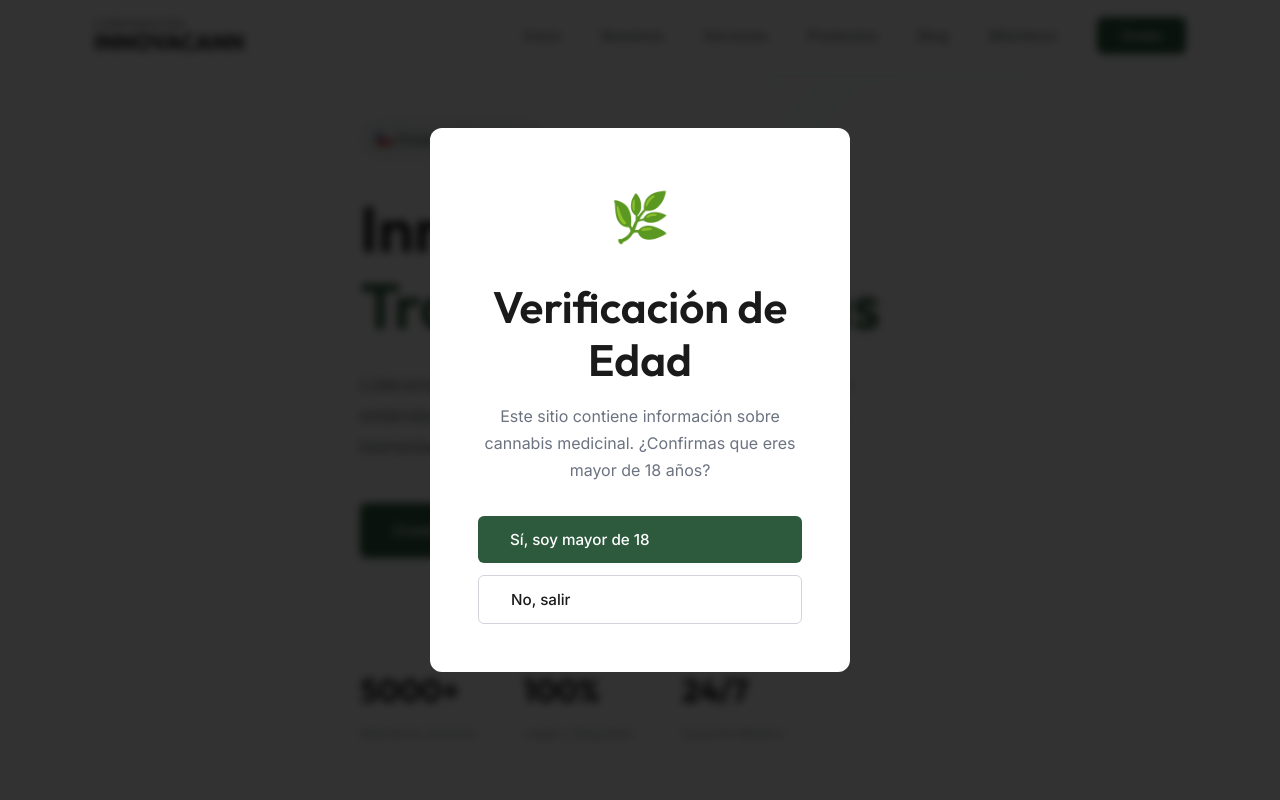
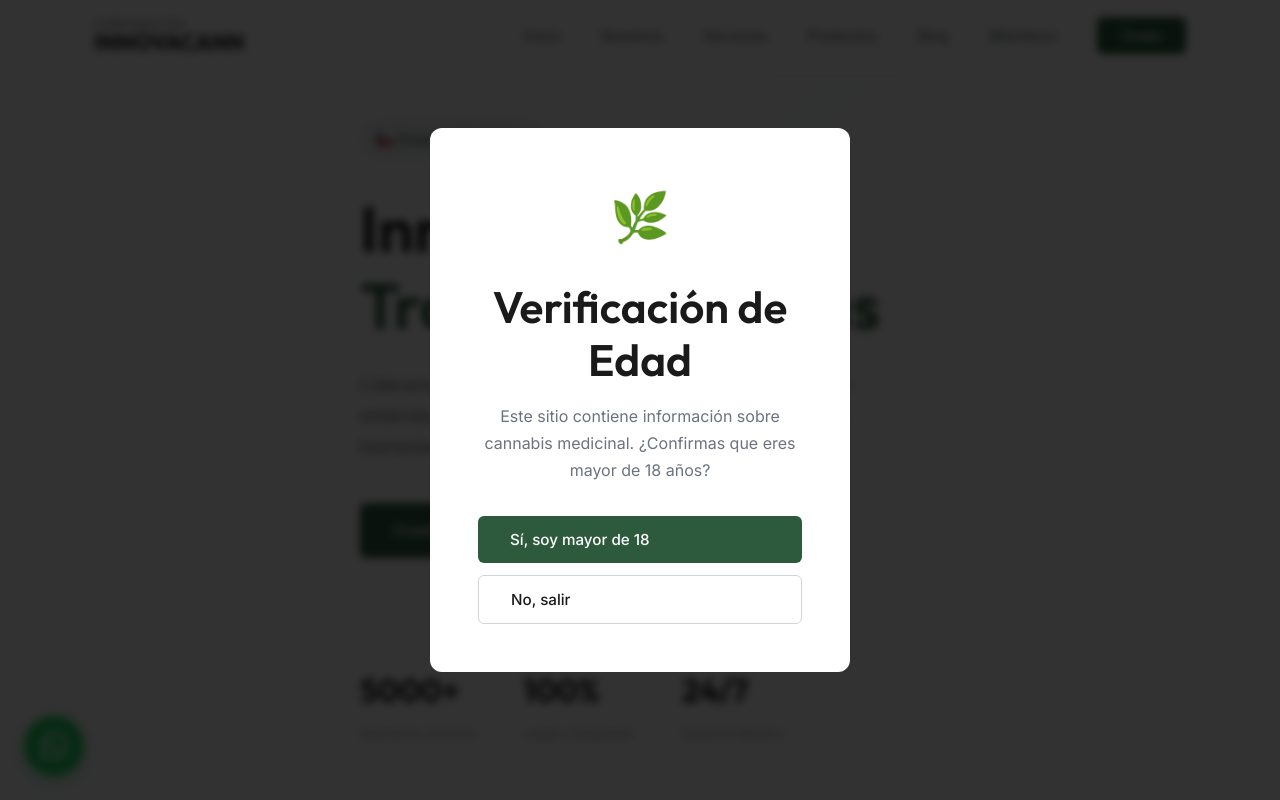
Before and after one commit to corsal2025/innovacann-web, a plain HTML site: page index.html in a window 1280 px wide. Shown: the top 800 px of the page. Drawn offline with Linux system fonts and the light colour scheme.

Commit message:
Add WhatsApp integration with floating button and contact info

```diff
--- a/index.html
+++ b/index.html
@@ -420,7 +420,13 @@
                         </div>
                         <div class="contact-item">
                             <i class="fas fa-phone"></i>
-                            <span>+56 2 2345 6789</span>
+                            <a href="tel:+56978900761" style="color: inherit; text-decoration: none;">+56 9 7890
+                                0761</a>
+                        </div>
+                        <div class="contact-item">
+                            <i class="fab fa-whatsapp" style="color: #25D366;"></i>
+                            <a href="https://wa.me/56978900761?text=Hola,%20me%20interesa%20información%20sobre%20Innovacann"
+                                target="_blank" style="color: inherit; text-decoration: none;">WhatsApp Directo</a>
                         </div>
                         <div class="contact-item">
                             <i class="fas fa-map-marker-alt"></i>
@@ -430,7 +436,8 @@
                     <div class="social-links">
                         <a href="#" class="social-link"><i class="fab fa-instagram"></i></a>
                         <a href="#" class="social-link"><i class="fab fa-facebook"></i></a>
-                        <a href="#" class="social-link"><i class="fab fa-whatsapp"></i></a>
+                        <a href="https://wa.me/56978900761?text=Hola,%20me%20interesa%20información%20sobre%20Innovacann"
+                            target="_blank" class="social-link"><i class="fab fa-whatsapp"></i></a>
                     </div>
                 </div>
                 <div class="contact-hours">
@@ -484,6 +491,33 @@
         </div>
     </footer>
 
+    <!-- Floating WhatsApp Button -->
+    <a href="https://wa.me/56978900761?text=Hola,%20me%20interesa%20información%20sobre%20Innovacann" target="_blank"
+        id="whatsapp-float" style="
+           position: fixed;
+           bottom: 24px;
+           left: 24px;
+           width: 60px;
+           height: 60px;
+           background: #25D366;
+           border-radius: 50%;
+           display: flex;
+           align-items: center;
+           justify-content: center;
+           box-shadow: 0 4px 20px rgba(37, 211, 102, 0.4);
+           z-index: 9998;
+           transition: transform 0.3s, box-shadow 0.3s;
+           text-decoration: none;
+       ">
+        <i class="fab fa-whatsapp" style="color: white; font-size: 32px;"></i>
+    </a>
+    <style>
+        #whatsapp-float:hover {
+            transform: scale(1.1);
+            box-shadow: 0 6px 25px rgba(37, 211, 102, 0.5);
+        }
+    </style>
+
     <script src="api.js"></script>
     <script src="editor.js"></script>
     <script src="script.js"></script>
```
